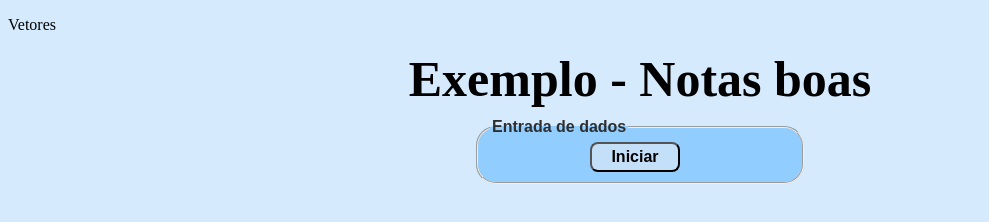
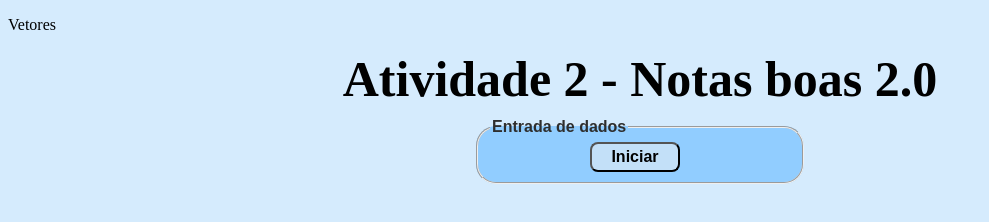
Before and after one commit to ninhatzo/vetor-unidimensional, a plain HTML site: page atividade2/index.html in a window 1280 px wide. Shown: the whole page, without its empty margins (0-989 px from the left). Drawn offline with Linux system fonts and the light colour scheme.

Commit message:
Alterando título da atividade 2

```diff
--- a/atividade2/index.html
+++ b/atividade2/index.html
@@ -11,7 +11,7 @@
 <body>
     <section>
         <p>Vetores</p>
-        <h2>Exemplo - Notas boas</h2>
+        <h2>Atividade 2 - Notas boas 2.0</h2>
         <font face="arial">
             <form name="frmnumero" action="#" method="get" onsubmit="return validaProc()">
                 <fieldset class="cadinteiro">
```
